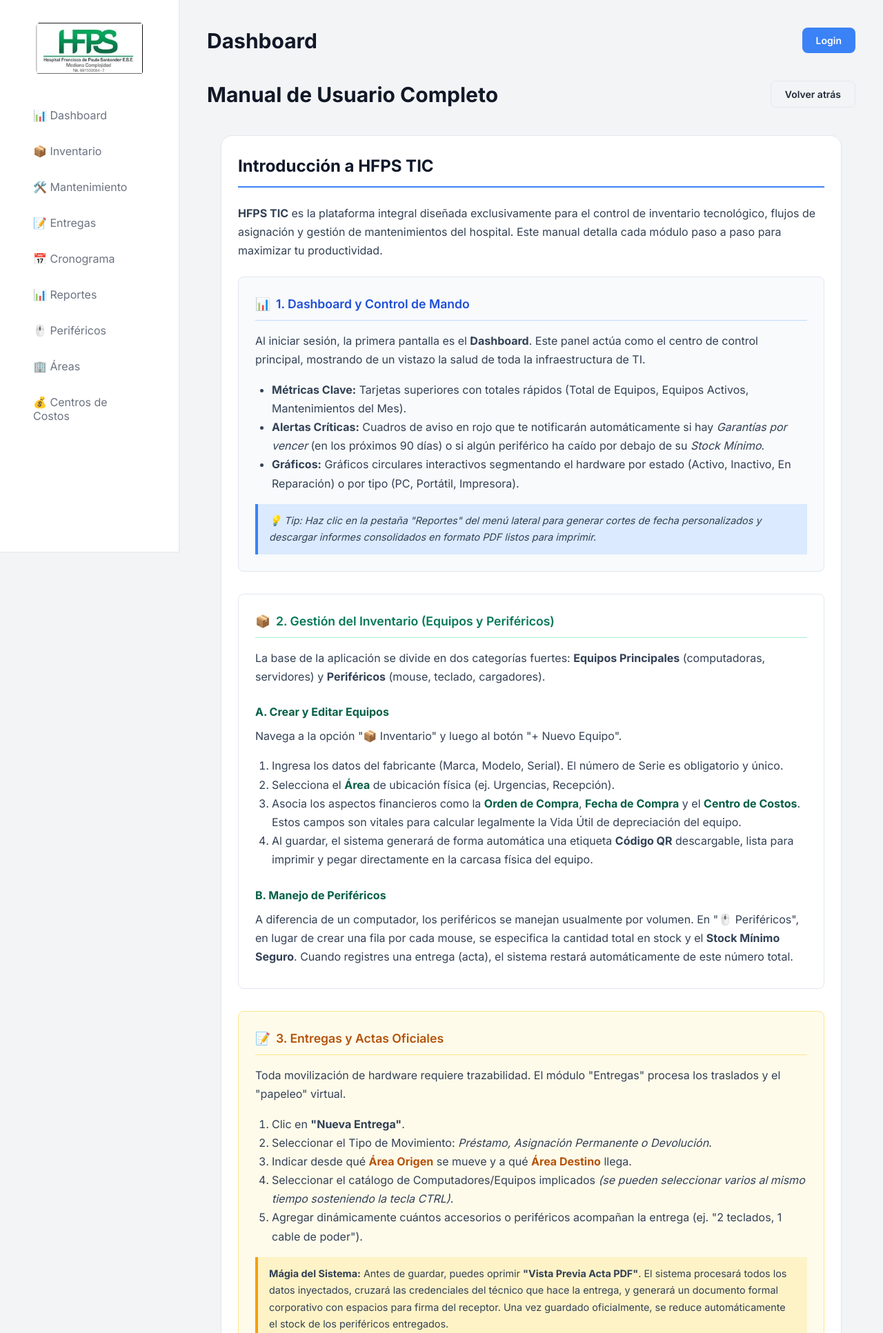
After one commit to EverDuvan/hfps_tic, a Django app: page /manual/ in a window 1280 px wide. The commit adds this page. Shown: the top 1933 px of the page at 69% size. Run offline with Django 5.2, Linux system fonts and the light colour scheme; parts of the project's set-up code (start-up, migrations or seed data) failed here and were passed over.

Commit message:
feat: Add informational pages for privacy policy, user manual, and support, and update the footer navigation.

```diff
--- a/inventory/templates/inventory/base.html
+++ b/inventory/templates/inventory/base.html
@@ -131,13 +131,13 @@
 
         <footer class="app-footer">
             <div>
-                &copy; {{ now|date:"Y" }} <strong>HFPS TIC</strong>. Todos los derechos reservados. <span
-                    style="margin-left: 0.5rem; opacity: 0.7;">v1.2.0</span>
+                &copy; {{ now|date:"Y" }} Desarrollado por <strong>Ever Duvan</strong>. Todos los derechos reservados.
+                <span style="margin-left: 0.5rem; opacity: 0.7;">v1.2.0</span>
             </div>
             <div class="footer-links">
-                <a href="#">Soporte Help Desk</a>
-                <a href="#">Manual de Usuario</a>
-                <a href="#">Políticas de Privacidad</a>
+                <a href="{% url 'inventory:support_help_desk' %}">Soporte Help Desk</a>
+                <a href="{% url 'inventory:user_manual' %}">Manual de Usuario</a>
+                <a href="{% url 'inventory:privacy_policy' %}">Políticas de Privacidad</a>
             </div>
         </footer>
     </main>
--- /dev/null
+++ b/inventory/templates/inventory/manual.html
@@ -0,0 +1,161 @@
+{% extends 'inventory/base.html' %}
+
+{% block title %}Manual de Usuario - HFPS TIC{% endblock %}
+
+{% block content %}
+<div class="header">
+    <h1>Manual de Usuario Completo</h1>
+    <a href="javascript:history.back()" class="btn"
+        style="border: 1px solid var(--border-color); color: var(--text-main);">
+        Volver atrás
+    </a>
+</div>
+
+<div class="card" style="max-width: 900px; margin: 0 auto; color: #334155; line-height: 1.7;">
+    <h2
+        style="border-bottom: 2px solid var(--primary); padding-bottom: 0.5rem; margin-bottom: 1.5rem; color: #0f172a; font-size: 1.5rem;">
+        Introducción a HFPS TIC
+    </h2>
+    <p style="margin-bottom: 1.5rem;">
+        <strong>HFPS TIC</strong> es la plataforma integral diseñada exclusivamente para el control de inventario
+        tecnológico, flujos de asignación y gestión de mantenimientos del hospital. Este manual detalla cada módulo paso
+        a paso para maximizar tu productividad.
+    </p>
+
+    <!-- Módulo 1: Dashboard y Reportes -->
+    <div
+        style="background: #f8fafc; border: 1px solid #e2e8f0; border-radius: 0.5rem; padding: 1.5rem; margin-bottom: 2rem;">
+        <h3
+            style="color: #1d4ed8; margin-bottom: 1rem; border-bottom: 1px solid #bfdbfe; padding-bottom: 0.5rem; display: flex; align-items: center; gap: 0.5rem;">
+            <span>📊</span> 1. Dashboard y Control de Mando
+        </h3>
+        <p style="margin-bottom: 1rem;">
+            Al iniciar sesión, la primera pantalla es el <strong>Dashboard</strong>. Este panel actúa como el centro de
+            control principal, mostrando de un vistazo la salud de toda la infraestructura de TI.
+        </p>
+        <ul style="list-style-type: disc; margin-left: 1.5rem; margin-bottom: 1rem;">
+            <li><strong>Métricas Clave:</strong> Tarjetas superiores con totales rápidos (Total de Equipos, Equipos
+                Activos, Mantenimientos del Mes).</li>
+            <li><strong>Alertas Críticas:</strong> Cuadros de aviso en rojo que te notificarán automáticamente si hay
+                <em>Garantías por vencer</em> (en los próximos 90 días) o si algún periférico ha caído por debajo de su
+                <em>Stock Mínimo</em>.</li>
+            <li><strong>Gráficos:</strong> Gráficos circulares interactivos segmentando el hardware por estado (Activo,
+                Inactivo, En Reparación) o por tipo (PC, Portátil, Impresora).</li>
+        </ul>
+        <div style="background: #dbeafe; padding: 0.75rem 1rem; border-left: 4px solid #3b82f6; font-size: 0.9rem;">
+            <em>💡 Tip: Haz clic en la pestaña "Reportes" del menú lateral para generar cortes de fecha personalizados y
+                descargar informes consolidados en formato PDF listos para imprimir.</em>
+        </div>
+    </div>
+
+    <!-- Módulo 2: Inventario -->
+    <div
+        style="background: #ffffff; border: 1px solid #e2e8f0; border-radius: 0.5rem; padding: 1.5rem; margin-bottom: 2rem;">
+        <h3
+            style="color: #047857; margin-bottom: 1rem; border-bottom: 1px solid #a7f3d0; padding-bottom: 0.5rem; display: flex; align-items: center; gap: 0.5rem;">
+            <span>📦</span> 2. Gestión del Inventario (Equipos y Periféricos)
+        </h3>
+        <p style="margin-bottom: 1rem;">
+            La base de la aplicación se divide en dos categorías fuertes: <strong>Equipos Principales</strong>
+            (computadoras, servidores) y <strong>Periféricos</strong> (mouse, teclado, cargadores).
+        </p>
+
+        <h4 style="margin-top: 1.5rem; margin-bottom: 0.5rem; color: #065f46;">A. Crear y Editar Equipos</h4>
+        <p style="margin-bottom: 1rem;">
+            Navega a la opción "📦 Inventario" y luego al botón "+ Nuevo Equipo".
+        </p>
+        <ul style="list-style-type: decimal; margin-left: 1.5rem; margin-bottom: 1.5rem;">
+            <li>Ingresa los datos del fabricante (Marca, Modelo, Serial). El número de Serie es obligatorio y único.
+            </li>
+            <li>Selecciona el <strong style="color: #065f46;">Área</strong> de ubicación física (ej. Urgencias,
+                Recepción).</li>
+            <li>Asocia los aspectos financieros como la <strong style="color: #065f46;">Orden de Compra</strong>,
+                <strong style="color: #065f46;">Fecha de Compra</strong> y el <strong style="color: #065f46;">Centro de
+                    Costos</strong>. Estos campos son vitales para calcular legalmente la Vida Útil de depreciación del
+                equipo.</li>
+            <li>Al guardar, el sistema generará de forma automática una etiqueta <strong>Código QR</strong> descargable,
+                lista para imprimir y pegar directamente en la carcasa física del equipo.</li>
+        </ul>
+
+        <h4 style="margin-top: 1.5rem; margin-bottom: 0.5rem; color: #065f46;">B. Manejo de Periféricos</h4>
+        <p style="margin-bottom: 0.5rem;">
+            A diferencia de un computador, los periféricos se manejan usualmente por volumen. En "🖱️ Periféricos", en
+            lugar de crear una fila por cada mouse, se especifica la cantidad total en stock y el <strong>Stock Mínimo
+                Seguro</strong>. Cuando registres una entrega (acta), el sistema restará automáticamente de este número
+            total.
+        </p>
+    </div>
+
+    <!-- Módulo 3: Actas y Entregas -->
+    <div
+        style="background: #fffbeb; border: 1px solid #fde68a; border-radius: 0.5rem; padding: 1.5rem; margin-bottom: 2rem;">
+        <h3
+            style="color: #b45309; margin-bottom: 1rem; border-bottom: 1px solid #fde68a; padding-bottom: 0.5rem; display: flex; align-items: center; gap: 0.5rem;">
+            <span>📝</span> 3. Entregas y Actas Oficiales
+        </h3>
+        <p style="margin-bottom: 1rem;">
+            Toda movilización de hardware requiere trazabilidad. El módulo "Entregas" procesa los traslados y el
+            "papeleo" virtual.
+        </p>
+        <ol style="margin-left: 1.5rem; margin-bottom: 1rem;">
+            <li>Clic en <strong>"Nueva Entrega"</strong>.</li>
+            <li>Seleccionar el Tipo de Movimiento: <em>Préstamo, Asignación Permanente o Devolución</em>.</li>
+            <li>Indicar desde qué <strong style="color: #b45309;">Área Origen</strong> se mueve y a qué <strong
+                    style="color: #b45309;">Área Destino</strong> llega.</li>
+            <li>Seleccionar el catálogo de Computadores/Equipos implicados <em>(se pueden seleccionar varios al mismo
+                    tiempo sosteniendo la tecla CTRL)</em>.</li>
+            <li>Agregar dinámicamente cuántos accesorios o periféricos acompañan la entrega (ej. "2 teclados, 1 cable de
+                poder").</li>
+        </ol>
+        <div style="background: #fef3c7; padding: 0.75rem 1rem; border-left: 4px solid #f59e0b; font-size: 0.9rem;">
+            <strong>Mágia del Sistema:</strong> Antes de guardar, puedes oprimir <strong>"Vista Previa Acta
+                PDF"</strong>. El sistema procesará todos los datos inyectados, cruzará las credenciales del técnico que
+            hace la entrega, y generará un documento formal corporativo con espacios para firma del receptor. Una vez
+            guardado oficialmente, se reduce automáticamente el stock de los periféricos entregados.
+        </div>
+    </div>
+
+    <!-- Módulo 4: Mantenimiento -->
+    <div
+        style="background: #faf5ff; border: 1px solid #e9d5ff; border-radius: 0.5rem; padding: 1.5rem; margin-bottom: 2rem;">
+        <h3
+            style="color: #7e22ce; margin-bottom: 1rem; border-bottom: 1px solid #e9d5ff; padding-bottom: 0.5rem; display: flex; align-items: center; gap: 0.5rem;">
+            <span>🛠️</span> 4. Mantenimientos y Cronograma
+        </h3>
+        <p style="margin-bottom: 1rem;">
+            Garantiza la operatividad técnica documentando todas las intervenciones sobre el parque tecnológico.
+        </p>
+        <ul style="list-style-type: disc; margin-left: 1.5rem; margin-bottom: 1.5rem;">
+            <li><strong>Registro de Intervención:</strong> Al registrar un mantenimiento, especifica si fue <em
+                    style="color: #7e22ce;">Preventivo</em> (planeado), <em style="color: #7e22ce;">Correctivo</em>
+                (falla rota) o <em style="color: #7e22ce;">Actualización</em>. Relata el diagnóstico, acciones tomadas e
+                indica explícitamente qué técnico del sistema lo ejecutó. Toda intervención queda ligada permanentemente
+                a la "Hoja de Vida" de la PC.</li>
+            <li><strong>Cronograma Anual:</strong> Accede a "📅 Cronograma". Podrás elegir un año de planeación; la
+                matriz cargará los 12 meses visuales cruzados con los equipos por área. Simplemente haz clic en una
+                casilla de mes para cambiar el estado a <span
+                    style="background: #fef08a; padding: 2px 6px; border-radius: 4px; font-size: 0.8rem;">Pendiente</span>
+                de mantenimiento, o retirarlo. </li>
+        </ul>
+    </div>
+
+    <!-- Módulo 5: Configuración y Usuarios -->
+    <div
+        style="background: #fdf2f8; border: 1px solid #fbcfe8; border-radius: 0.5rem; padding: 1.5rem; margin-bottom: 1rem;">
+        <h3
+            style="color: #be185d; margin-bottom: 1rem; border-bottom: 1px solid #fbcfe8; padding-bottom: 0.5rem; display: flex; align-items: center; gap: 0.5rem;">
+            <span>⚙️</span> 5. Gestión de Áreas, Costos y Usuarios
+        </h3>
+        <p style="margin-bottom: 1rem;">
+            Los módulos de infraestructura organizan la logística. Es indispensable crear las <strong>"Áreas"</strong>
+            (pisos, servicios médicos) y los <strong>"Centros de Costo"</strong> financieros antes de registrar el
+            primer computador, ya que dependen de ellos.
+        </p>
+        <p style="margin-bottom: 0.5rem;">
+            Solo el personal administrador ("Super Admin" o "Staff") tendrá visible el menú lateral de <strong>👥
+                Usuarios</strong>. Allí se abren y revocan los accesos al portal HFPS TIC.
+        </p>
+    </div>
+
+</div>
+{% endblock %}
--- a/inventory/urls.py
+++ b/inventory/urls.py
@@ -44,4 +44,9 @@ urlpatterns = [
     path('inventory/peripherals/types/new/', views.peripheral_type_create_view, name='peripheral_type_create'),
     path('users/', views.user_list_view, name='user_list'),
     path('users/new/', views.user_create_view, name='user_create'),
+
+    # Footer informational pages
+    path('support/', views.support_view, name='support_help_desk'),
+    path('manual/', views.manual_view, name='user_manual'),
+    path('privacy/', views.privacy_policy_view, name='privacy_policy'),
 ]
--- a/inventory/views.py
+++ b/inventory/views.py
@@ -1368,3 +1368,12 @@ def export_report_pdf(request):
     response['Content-Disposition'] = f'inline; filename="reporte_inventario_{start_date}_{end_date}.pdf"'
 
     return response
+
+def support_view(request):
+    return render(request, 'inventory/support.html')
+
+def manual_view(request):
+    return render(request, 'inventory/manual.html')
+
+def privacy_policy_view(request):
+    return render(request, 'inventory/privacy.html')
```
Also changed, not shown: inventory/templates/inventory/privacy.html (added, +44 -0 lines), inventory/templates/inventory/support.html (added, +32 -0 lines).
